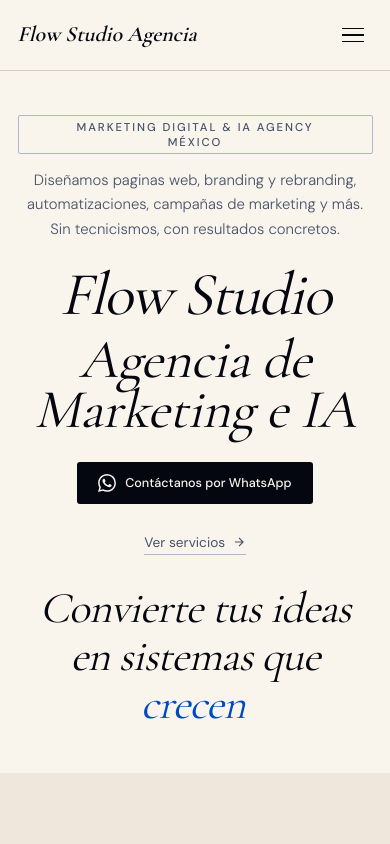
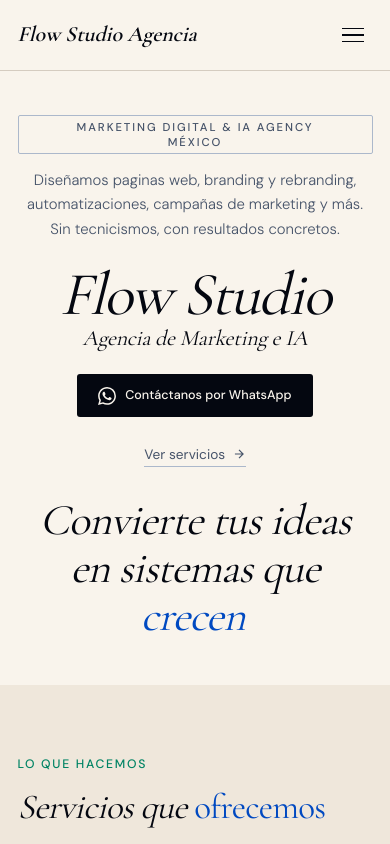
Before and after one commit to diegosol0604-star/pagina-agencia-final, a Next.js app: page / in a window 390 px wide. Shown: the top 844 px of the page. Built offline with nearby package versions, Linux system fonts and the light colour scheme.

Commit message:
pruebamobil

```diff
--- a/components/home/FAQ.js
+++ b/components/home/FAQ.js
@@ -11,7 +11,7 @@ export function FAQ() {
 
   return (
     <section className="section-pad bg-surface" id="faq" aria-labelledby="faq-heading">
-      <div className="mx-auto grid min-h-[560px] max-w-[1200px] grid-cols-1 md:grid-cols-2">
+      <div className="mx-auto grid min-h-[560px] max-w-[1200px] grid-cols-1 md:grid-cols-2 max-md:min-h-0">
         <div className="bg-surface pr-0 md:pr-[var(--space-xl)]">
           <FadeIn>
             <SectionLabel>Dudas frecuentes</SectionLabel>
--- a/components/home/Hero.js
+++ b/components/home/Hero.js
@@ -30,7 +30,7 @@ export function Hero() {
       <div className="relative z-[1] flex flex-col items-center justify-center pb-[1%] pt-[calc(var(--space-2xl)+3rem)] text-center max-md:order-2 max-md:w-full max-md:pt-0">
         <p className="relative z-[1] mb-[2%] font-display text-[clamp(100px,10vw,150px)] font-normal italic leading-[0.92] tracking-[-0.03em] text-flow-text max-xl:text-[clamp(110px,9vw,140px)] max-lg:text-[clamp(90px,8vw,120px)] max-md:mb-[var(--space-lg)] max-md:text-[clamp(3.5rem,15vw,6rem)]" aria-hidden="true">
           <span className="animate-brand-in block">Flow Studio</span>
-          <span className="animate-brand-in-delay mt-[0.2em] block text-[clamp(60px,6vw,85px)] tracking-[-0.01em] max-xl:text-[clamp(65px,5.5vw,80px)] max-lg:text-[clamp(55px,5vw,70px)]">
+          <span className="animate-brand-in-delay mt-[0.2em] block text-[clamp(60px,6vw,85px)] tracking-[-0.01em] max-xl:text-[clamp(65px,5.5vw,80px)] max-lg:text-[clamp(55px,5vw,70px)] max-md:text-[clamp(1.25rem,5.5vw,1.9rem)]">
             Agencia de Marketing e IA
           </span>
         </p>
--- a/components/home/Proceso.js
+++ b/components/home/Proceso.js
@@ -46,9 +46,7 @@ export function Proceso() {
             <div
               key={step.num}
               role="listitem"
-              className={`relative z-[1] border-flow-border p-[var(--space-lg)] px-[var(--space-md)] transition-colors hover:bg-surface ${
-                i < steps.length - 1 ? "border-r max-lg:border-r-0 max-sm:border-b sm:border-r" : ""
-              } max-sm:border-b max-sm:last:border-b-0`}
+              className={`relative z-[1] border-flow-border p-[var(--space-lg)] px-[var(--space-md)] transition-colors hover:bg-surface ${i === 0 ? "sm:border-r" : ""} ${i === 1 ? "sm:border-r-0 lg:border-r" : ""} ${i === 2 ? "sm:border-r" : ""} ${i === 0 || i === 1 ? "sm:border-b max-lg:border-b-0" : ""} ${i < 3 ? "max-sm:border-b" : ""}`}
               style={{ transitionDelay: `${step.delay}ms` }}
             >
               <div
--- a/package.json
+++ b/package.json
@@ -11,7 +11,8 @@
   "dependencies": {
     "next": "16.2.6",
     "react": "19.2.4",
-    "react-dom": "19.2.4"
+    "react-dom": "19.2.4",
+    "tailwindcss-animate": "^1.0.7"
   },
   "devDependencies": {
     "@tailwindcss/postcss": "^4",
```
Also changed, not shown: 2 other files (tests, documents, lock files or other folders).
